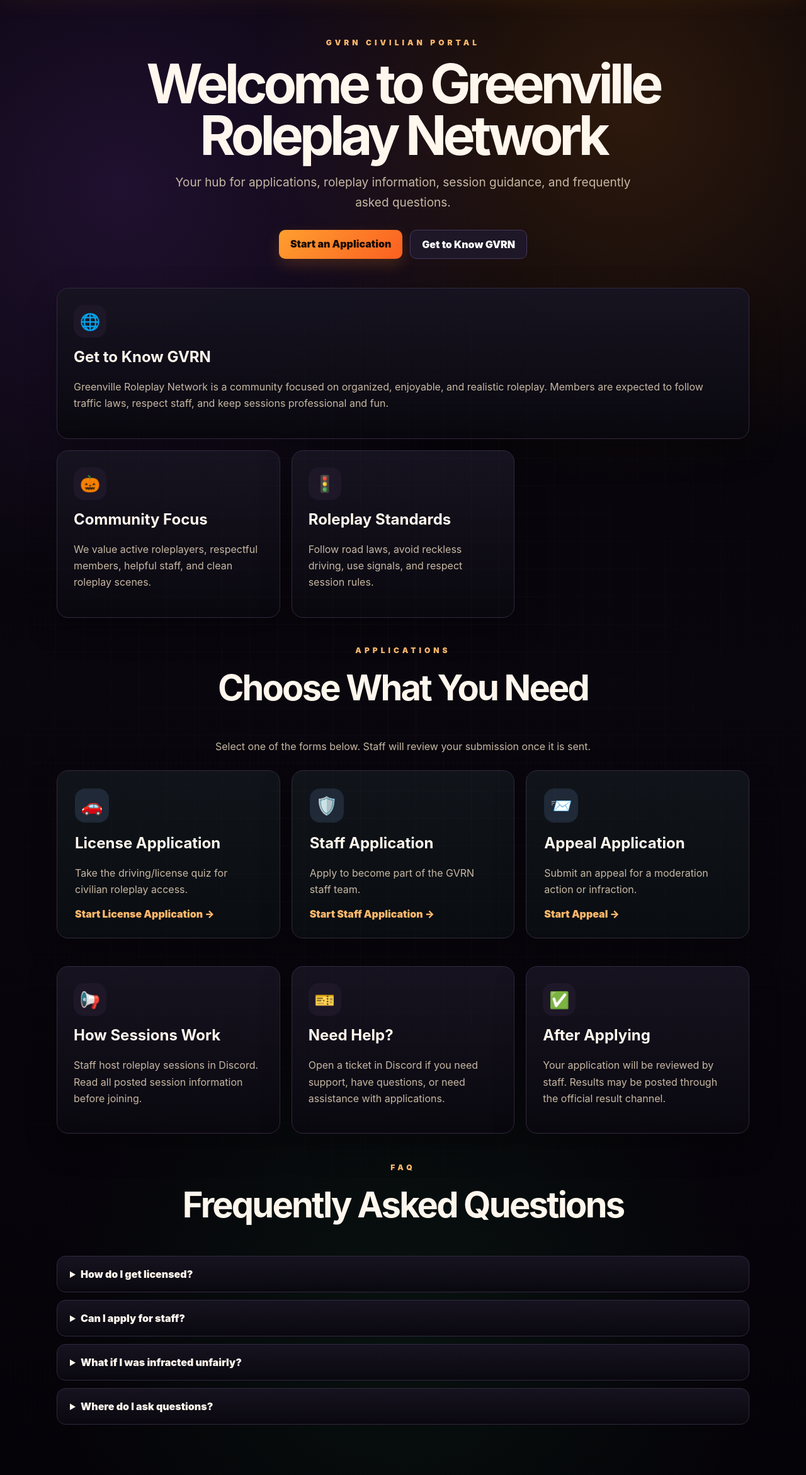
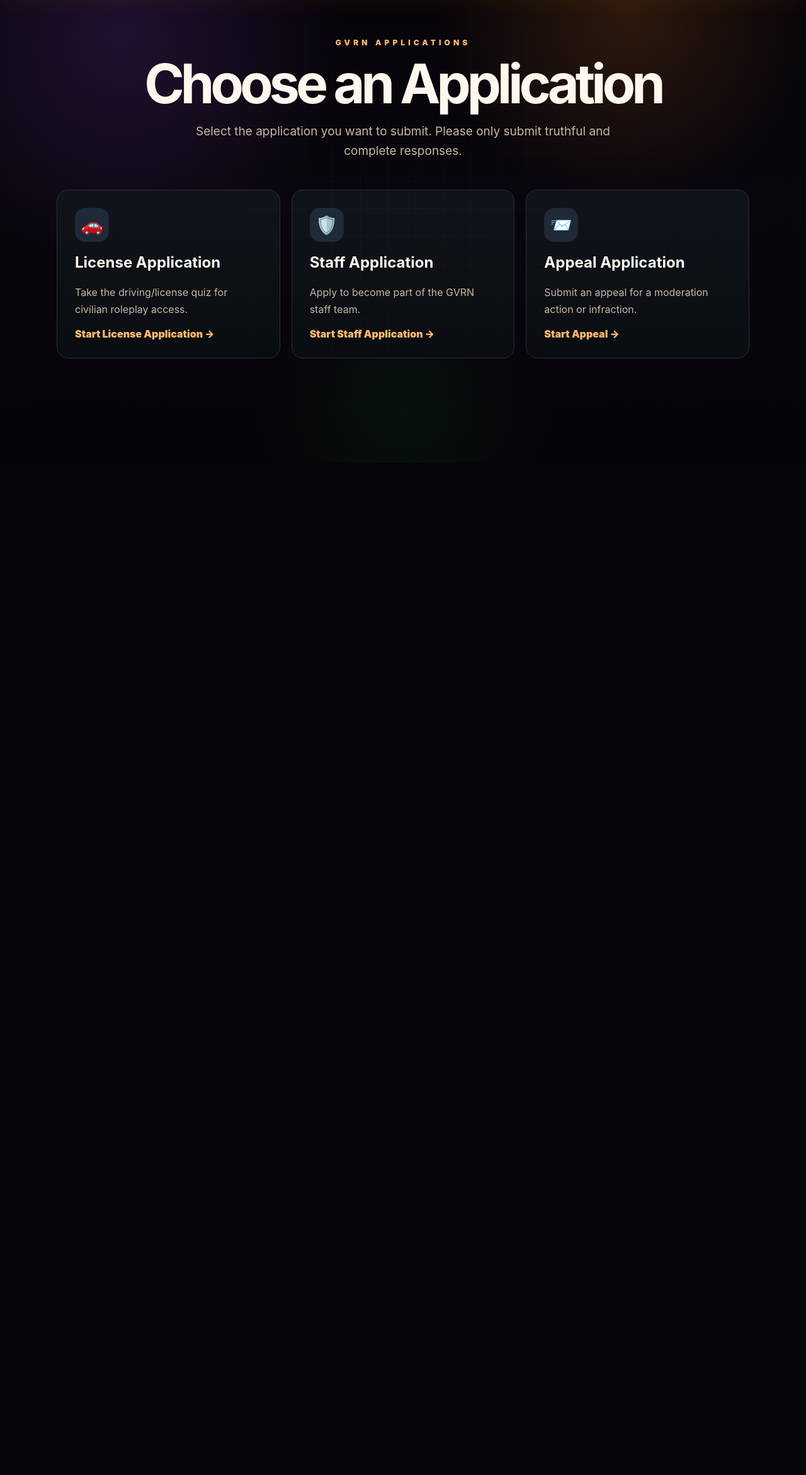
Before and after one commit to mishalshafee-ux/GVRN-Assistance, a Flask app: page /apply in a window 1280 px wide. Shown: the part 65-2407 px from the top of the page at 63% size. After the commit the page ends 765 px from the top, so only its background shows below. Run offline with Flask 3, Linux system fonts and the light colour scheme.

Commit message:
Separate civilian dashboard and applications page

```diff
--- a/gvrn-session-site/app.py
+++ b/gvrn-session-site/app.py
@@ -119,7 +119,7 @@ def logout():
     return redirect(url_for("login"))
 
 
-@app.route("/dashboard")
+@app.route("/staff-dashboard")
 @login_required
 def dashboard():
     user = current_user()
@@ -550,6 +550,10 @@ def review_appeal_application(application_id):
         flash(f"Appeal {decision.lower()}, but Discord message was not sent: {webhook_message}")
     return redirect(url_for("admin_appeals"))
 
+@app.route("/dashboard")
+def civilian_dashboard():
+    return render_template("civilian_dashboard.html")
+
 
 if __name__ == "__main__":
     print("STAFF PORTAL ROUTES:", sorted(str(rule) for rule in app.url_map.iter_rules()))
--- a/gvrn-session-site/templates/apply_dashboard.html
+++ b/gvrn-session-site/templates/apply_dashboard.html
@@ -1,51 +1,10 @@
 {% extends "base.html" %}
 {% block content %}
 <section class="civilian-hero">
-    <div class="portal-label">GVRN Civilian Portal</div>
-    <h1>Welcome to Greenville Roleplay Network</h1>
-    <p>
-        Your hub for applications, roleplay information, session guidance, and frequently asked questions.
-    </p>
-
-    <div class="hero-actions">
-        <a class="btn" href="#applications">Start an Application</a>
-        <a class="btn btn-secondary" href="#about">Get to Know GVRN</a>
-    </div>
+    <div class="portal-label">GVRN Applications</div>
+    <h1>Choose an Application</h1>
+    <p>Select the application you want to submit. Please only submit truthful and complete responses.</p>
 </section>
-
-<section class="dashboard-grid" id="about">
-    <div class="dash-card wide">
-        <div class="dash-icon">🌐</div>
-        <h2>Get to Know GVRN</h2>
-        <p>
-            Greenville Roleplay Network is a community focused on organized, enjoyable, and realistic roleplay.
-            Members are expected to follow traffic laws, respect staff, and keep sessions professional and fun.
-        </p>
-    </div>
-
-    <div class="dash-card">
-        <div class="dash-icon">🎃</div>
-        <h2>Community Focus</h2>
-        <p>
-            We value active roleplayers, respectful members, helpful staff, and clean roleplay scenes.
-        </p>
-    </div>
-
-    <div class="dash-card">
-        <div class="dash-icon">🚦</div>
-        <h2>Roleplay Standards</h2>
-        <p>
-            Follow road laws, avoid reckless driving, use signals, and respect session rules.
-        </p>
-    </div>
-</section>
-
-<section id="applications" class="section-block">
-    <div class="section-title">
-        <div class="portal-label">Applications</div>
-        <h2>Choose What You Need</h2>
-        <p>Select one of the forms below. Staff will review your submission once it is sent.</p>
-    </div>
 
 <div class="application-grid">
     <a class="application-card" href="/license-quiz">
@@ -69,183 +28,16 @@
         <span>Start Appeal →</span>
     </a>
 </div>
-</section>
-
-<section class="dashboard-grid">
-    <div class="dash-card">
-        <div class="dash-icon">📢</div>
-        <h2>How Sessions Work</h2>
-        <p>
-            Staff host roleplay sessions in Discord. Read all posted session information before joining.
-        </p>
-    </div>
-
-    <div class="dash-card">
-        <div class="dash-icon">🎫</div>
-        <h2>Need Help?</h2>
-        <p>
-            Open a ticket in Discord if you need support, have questions, or need assistance with applications.
-        </p>
-    </div>
-
-    <div class="dash-card">
-        <div class="dash-icon">✅</div>
-        <h2>After Applying</h2>
-        <p>
-            Your application will be reviewed by staff. Results may be posted through the official result channel.
-        </p>
-    </div>
-</section>
-
-<section class="faq-section">
-    <div class="section-title">
-        <div class="portal-label">FAQ</div>
-        <h2>Frequently Asked Questions</h2>
-    </div>
-
-    <div class="faq-list">
-        <details>
-            <summary>How do I get licensed?</summary>
-            <p>Submit the License Application and wait for staff to review your answers.</p>
-        </details>
-
-        <details>
-            <summary>Can I apply for staff?</summary>
-            <p>Yes. Use the Staff Application and answer every question honestly and with detail.</p>
-        </details>
-
-        <details>
-            <summary>What if I was infracted unfairly?</summary>
-            <p>Use the Appeal Application and include your perspective, evidence, and any important context.</p>
-        </details>
-
-        <details>
-            <summary>Where do I ask questions?</summary>
-            <p>Open a support ticket in the Discord server so staff can help you.</p>
-        </details>
-    </div>
-</section>
 
 <style>
-.civilian-hero {
-    text-align: center;
-    max-width: 900px;
-    margin: 60px auto 46px;
-}
-.civilian-hero h1 {
-    font-size: clamp(46px, 7vw, 86px);
-    letter-spacing: -0.07em;
-    line-height: 0.95;
-    margin-bottom: 18px;
-}
-.civilian-hero p {
-    font-size: 19px;
-    max-width: 740px;
-    margin: 0 auto;
-}
-.hero-actions {
-    display: flex;
-    justify-content: center;
-    gap: 12px;
-    margin-top: 28px;
-    flex-wrap: wrap;
-}
-.dashboard-grid {
-    display: grid;
-    grid-template-columns: repeat(3, 1fr);
-    gap: 18px;
-    margin-bottom: 38px;
-}
-.dash-card {
-    background: linear-gradient(180deg, rgba(23, 20, 33, 0.96), rgba(10, 8, 15, 0.97));
-    border: 1px solid var(--border);
-    border-radius: 18px;
-    padding: 26px;
-    box-shadow: 0 18px 50px rgba(0, 0, 0, 0.32);
-}
-.dash-card.wide {
-    grid-column: span 3;
-}
-.dash-icon {
-    width: 52px;
-    height: 52px;
-    display: grid;
-    place-items: center;
-    border-radius: 16px;
-    background: #1d1727;
-    font-size: 26px;
-    margin-bottom: 16px;
-}
-.section-block {
-    margin: 44px 0;
-}
-.section-title {
-    text-align: center;
-    max-width: 720px;
-    margin: 0 auto 24px;
-}
-.section-title h2 {
-    font-size: clamp(34px, 5vw, 56px);
-    letter-spacing: -0.05em;
-}
-.application-grid {
-    display: grid;
-    grid-template-columns: repeat(3, 1fr);
-    gap: 18px;
-}
-.application-card {
-    background: linear-gradient(180deg, rgba(17, 21, 27, 0.96), rgba(10, 13, 17, 0.96));
-    border: 1px solid var(--border);
-    border-radius: 18px;
-    padding: 28px;
-    color: var(--text);
-    text-decoration: none;
-    box-shadow: 0 18px 50px rgba(0, 0, 0, 0.28);
-    transition: transform 0.2s ease, border-color 0.2s ease;
-}
-.application-card:hover {
-    transform: translateY(-4px);
-    border-color: var(--accent);
-}
-.application-icon {
-    width: 54px;
-    height: 54px;
-    display: grid;
-    place-items: center;
-    border-radius: 16px;
-    background: #1f2937;
-    margin-bottom: 18px;
-    font-size: 28px;
-}
-.application-card span {
-    color: #ffb86b;
-    font-weight: 900;
-}
-.faq-section {
-    margin: 46px 0 80px;
-}
-.faq-list {
-    display: grid;
-    gap: 12px;
-}
-details {
-    background: linear-gradient(180deg, rgba(23, 20, 33, 0.96), rgba(10, 8, 15, 0.97));
-    border: 1px solid var(--border);
-    border-radius: 14px;
-    padding: 18px 20px;
-}
-summary {
-    cursor: pointer;
-    font-weight: 900;
-}
-@media (max-width: 900px) {
-    .dashboard-grid,
-    .application-grid {
-        grid-template-columns: 1fr;
-    }
-    .dash-card.wide {
-        grid-column: span 1;
-    }
-}
+.civilian-hero { text-align: center; max-width: 900px; margin: 60px auto 46px; }
+.civilian-hero h1 { font-size: clamp(46px, 7vw, 86px); letter-spacing: -0.07em; line-height: 0.95; margin-bottom: 18px; }
+.civilian-hero p { font-size: 19px; max-width: 740px; margin: 0 auto; }
+.application-grid { display: grid; grid-template-columns: repeat(3, 1fr); gap: 18px; }
+.application-card { background: linear-gradient(180deg, rgba(17,21,27,.96), rgba(10,13,17,.96)); border: 1px solid var(--border); border-radius: 18px; padding: 28px; color: var(--text); text-decoration: none; transition: transform .2s ease, border-color .2s ease; }
+.application-card:hover { transform: translateY(-4px); border-color: var(--accent); }
+.application-icon { width: 54px; height: 54px; display: grid; place-items: center; border-radius: 16px; background: #1f2937; margin-bottom: 18px; font-size: 28px; }
+.application-card span { color: #ffb86b; font-weight: 900; }
+@media (max-width: 900px) { .application-grid { grid-template-columns: 1fr; } }
 </style>
 {% endblock %}
--- a/gvrn-session-site/templates/base.html
+++ b/gvrn-session-site/templates/base.html
@@ -427,7 +427,7 @@ pre {
     </div>
 </div>
 <header>
-    {% if request.path.startswith('/apply') or request.path.startswith('/license-quiz') or request.path.startswith('/staff-application') or request.path.startswith('/appeal') %}
+    {% if request.path == '/dashboard' or request.path.startswith('/apply') or request.path.startswith('/license-quiz') or request.path.startswith('/staff-application') or request.path.startswith('/appeal') %}
         GVRN Civilian Portal
     {% else %}
         GVRN Staff Portal
```
Also changed, not shown: gvrn-session-site/templates/civilian_dashboard.html (added, +90 -0 lines). Lines whose indentation alone changed are shown as unchanged.
